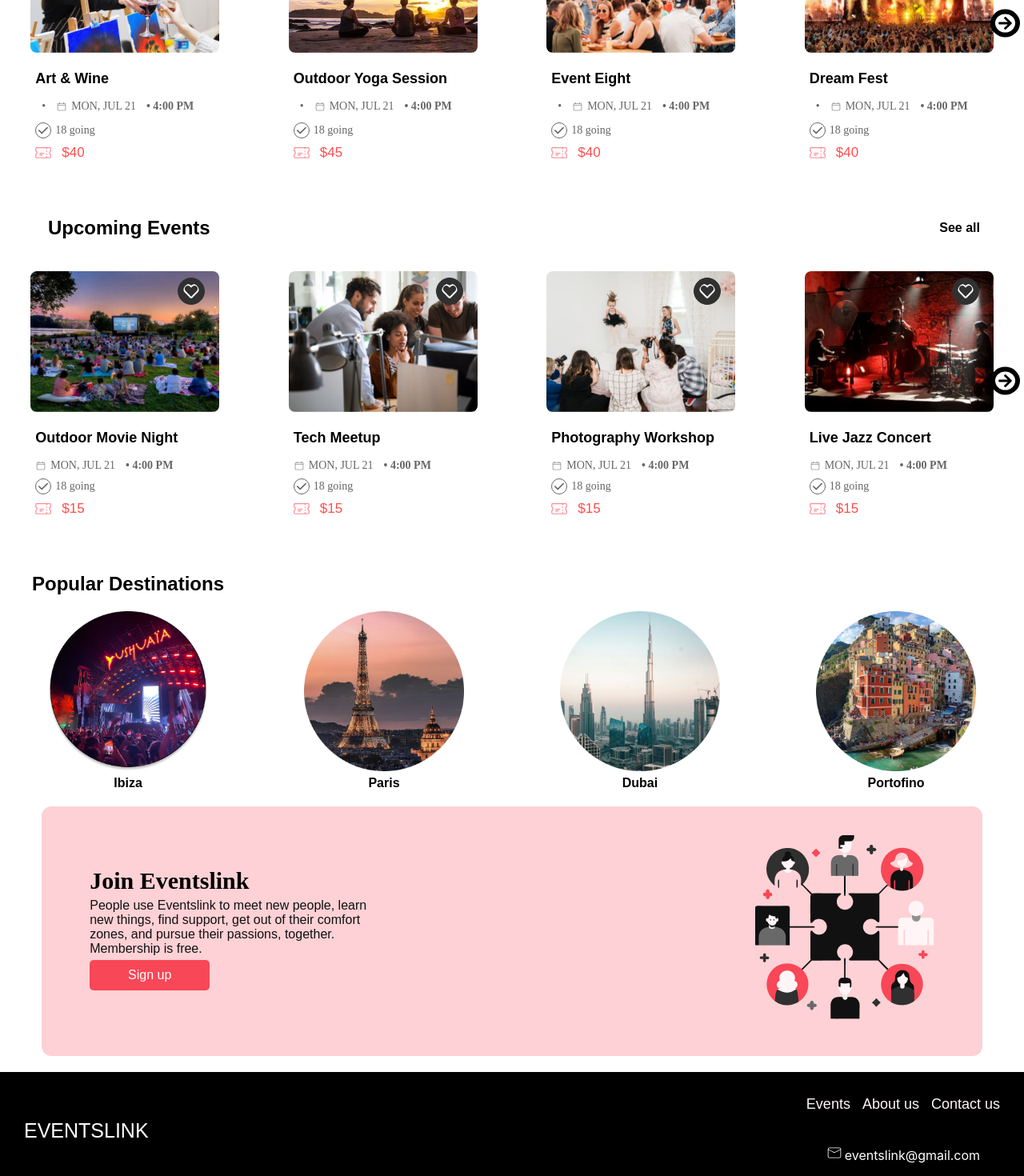
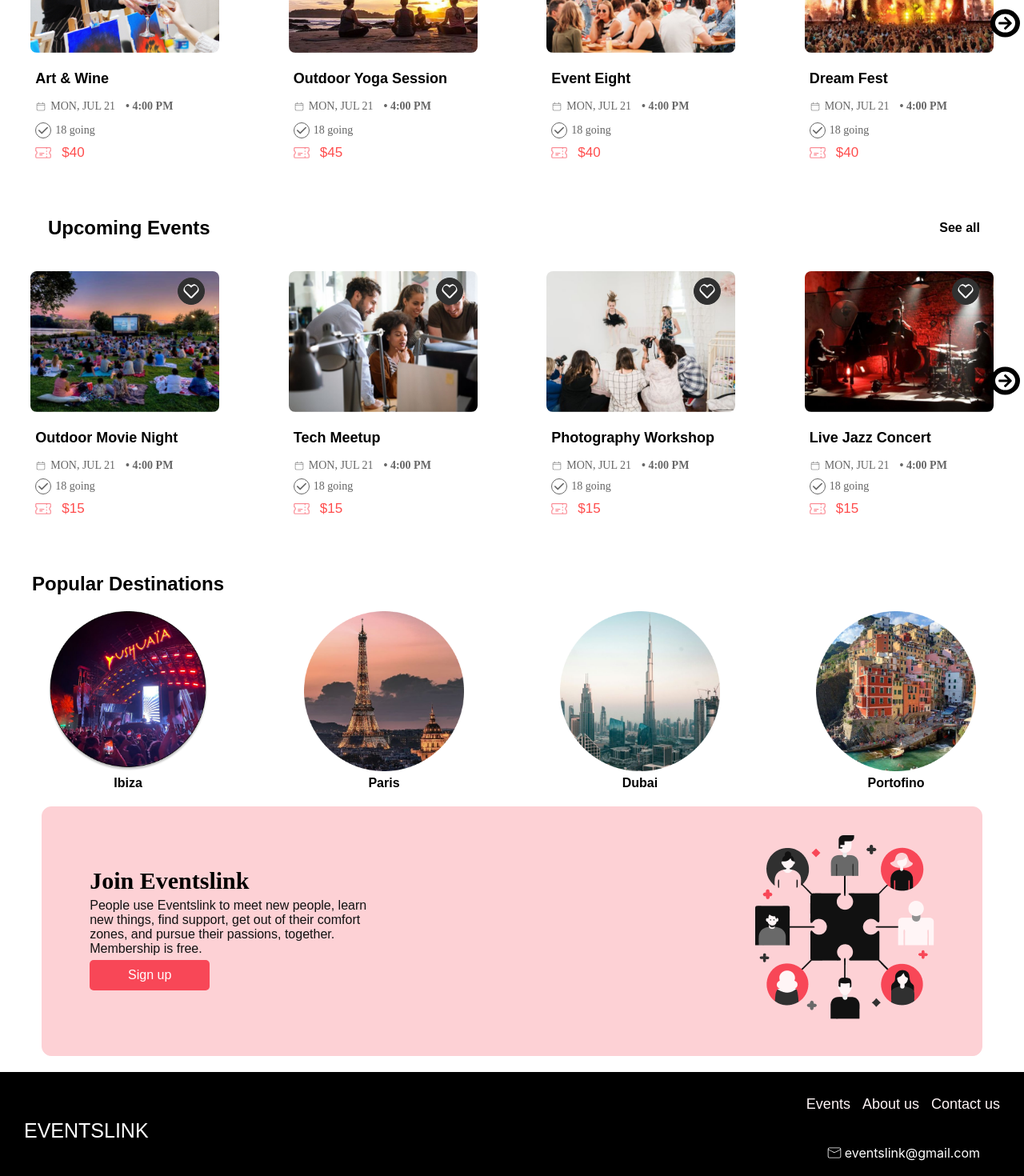
Before and after one commit to Eyyubfront/EVENTSLINK, a React (Vite) app in the folder events_project/: page / in a window 1280 px wide. Shown: the part 1080-2550 px from the top of the page at 80% size. Built offline with nearby package versions, Linux system fonts and the light colour scheme.

Commit message:
popular events

```diff
--- a/events_project/src/assets/styles/main.css
+++ b/events_project/src/assets/styles/main.css
@@ -800,7 +800,7 @@
 #footer .footer__container .footer__bottom .footer__mail {
   display: flex;
   flex-direction: row;
-  align-items: center;
+  align-items: unset;
   gap: 3px;
 }
 #footer .footer__container .footer__bottom .footer__mail .mailadres {
@@ -986,10 +986,6 @@
 #popularevents .event-card .event-content .event-info .event-calendar .event-time {
   margin-left: 8px;
   font-weight: bold;
-}
-#popularevents .event-card .event-content .event-info .event-calendar::before {
-  content: "•";
-  margin: 0 8px;
 }
 #popularevents .event-card .event-content .event-info .event-check {
   margin-top: 8px;
--- a/events_project/src/assets/styles/sass/components/_popularevents.scss
+++ b/events_project/src/assets/styles/sass/components/_popularevents.scss
@@ -161,11 +161,6 @@
             margin-left: 8px;
             font-weight: bold;
           }
-
-          &::before {
-            content: '•';
-            margin: 0 8px;
-          }
         }
 
         .event-check {
```
